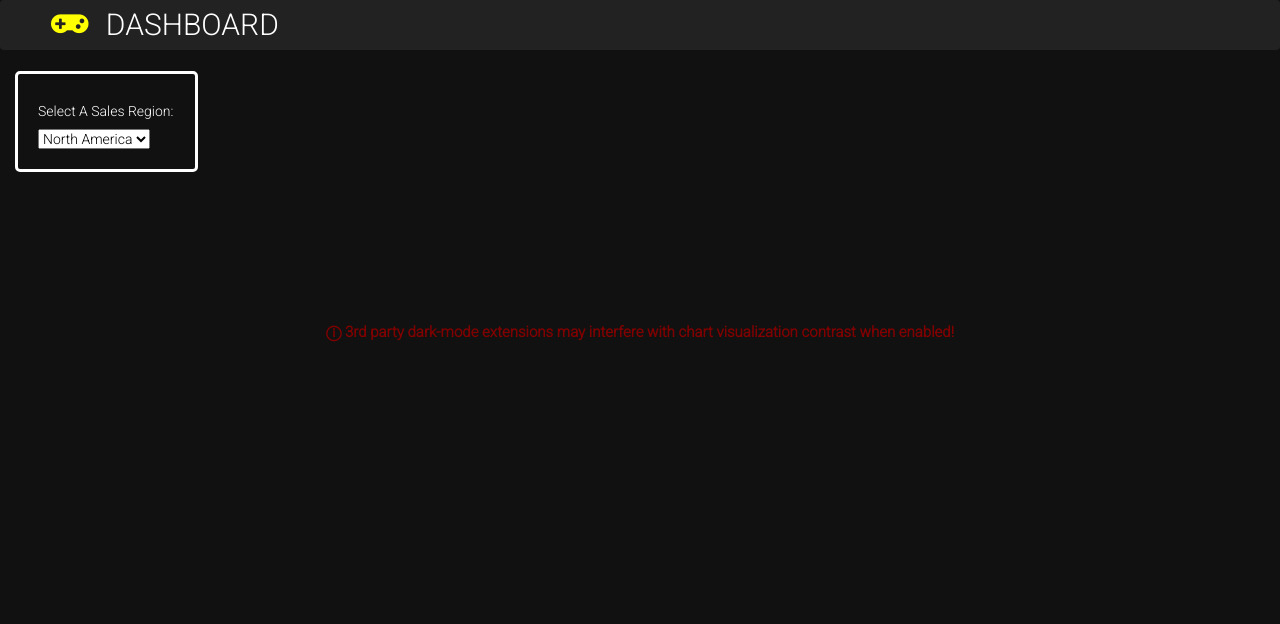
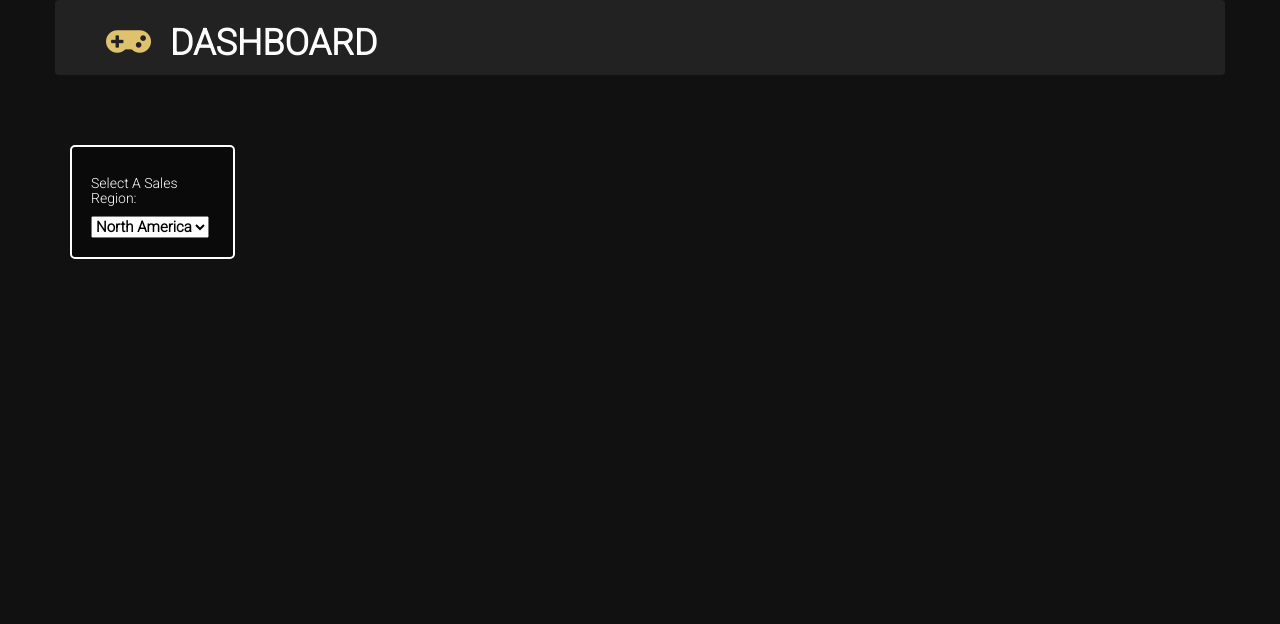
Before and after one commit to mmheredia/Video-Game-Sales-Dashboard, a Flask app: template app/templates/index.html in a window 1280 px wide. Shown: the top 624 px of the page. Run offline with Flask 2, Linux system fonts and the light colour scheme; the template is opened without the code that fills it, so the values that code supplies are empty; some libraries are stand-ins or nearby versions.

Commit message:
Adding changes.

```diff
--- a/app/app.py
+++ b/app/app.py
@@ -54,7 +54,7 @@ def get_static(filename):
 @app.route('/data')
 def datafinder():
     username = "postgres"
-    password = "postgres"
+    password = "1313"
 
     rds_connection_string = f"{username}:{password}@localhost:5432/VideoGamesProject"
     engine = create_engine(f'postgresql://{rds_connection_string}')
@@ -93,7 +93,7 @@ def datafinder():
 @app.route('/linedata')
 def linefinder():
     username = "postgres"
-    password = "postgres"
+    password = "1313"
 
     rds_connection_string = f"{username}:{password}@localhost:5432/VideoGamesProject"
     engine = create_engine(f'postgresql://{rds_connection_string}')
--- a/app/static/css/style.css
+++ b/app/static/css/style.css
@@ -14,12 +14,9 @@ body {
 /* CONTAINER STYLING */
 
 .container {
-  width: 100%;
   padding-bottom: 3rem;
   justify-content: center;
-  align-items: center;
 }
-
 
 /* NAVBAR STYLING */
 
@@ -31,38 +28,71 @@ nav {
   width: 100%;
 }
 
-/* NAVBAR HEADER ICON STYLING */
+/* NAVBAR HEADER STYLING */
 
 i {
-  color: yellow;
+  color: #dec26d;
   padding-right: 10px;
 }
 
-/* NAVBAR HEADER TEXT STYLING */
-
-a {
-  color: white;
+h1 {
+  font-weight: 600;
 }
 
-a:hover {
-  color: yellow;
-  text-decoration: none;
+/* OWL SETTINGS */
+.card .card-body {
+  display: flex;
+  flex-direction: column;
+  align-items: center;
+  justify-content: center;
+  transition: all 0.3s ease;
+  padding-left: 20px;
+  padding-right: 20px;
+  height: 18rem;
 }
 
+.card {
+  border: solid white 3px;
+  border-radius: 10px;
+  background-color: #0a0a0a;
+}
+
+.owl-carousel {
+  padding-bottom: 5rem;
+}
+
+.owl-dots {
+  padding-top: 2rem;
+}
+
+.card-text {
+  text-align: center;
+}
 /* DROPDOWN STYLING */
 
 #selDataset {
-  color:black;
+  color: black;
+  font-weight: 600;
+  font-size: 15px;
 }
+
+.sample-metadata,
+#sample-metadata {
+  background-color: #0a0a0a;
+  color: white;
+  font-family: 'Open Sans', sans-serif;
+  margin: -1px;
+}
+
 div .well {
   border: 0px;
   border-radius: 0px;
   margin-bottom: 5rem;
-  background-color: #111111;
+  background-color: #0a0a0a;
   color: white;
-  border: 3px solid white;
+  border: 2px solid white;
+  font-weight: 600;
   border-radius: 5px;
-  padding: 20px;
 }
 
 /* SIMILAR GRAPH STYLING */
@@ -70,10 +100,14 @@ div .well {
 #pie,
 #line {
   margin-top: 40px;
+  width: 100%;
+}
+
+#line {
+  padding-left: 5rem;
 }
 
 /* FOOTER STYLING */
-
 footer {
   text-align: center;
   padding-top: 10rem;
--- a/app/static/js/script.js
+++ b/app/static/js/script.js
@@ -204,44 +204,49 @@ function lineChart() {
 
     }
 
-    var trace1 = {
+    var NASales = {
       x: sampleYear,
+      name: 'NA Sales',
       y: sampleNASales,
       type: 'scatter'
     };
 
-    var trace2 = {
+    var EUSales = {
       x: sampleYear,
+      name: 'EU Sales',
       y: sampleEUSales,
       type: 'scatter'
     };
 
-    var trace3 = {
+    var JPSales = {
       x: sampleYear,
+      name: 'JP Sales',
       y: sampleJPSales,
       type: 'scatter'
     };
 
-    var trace4 = {
+    var OtherSales = {
       x: sampleYear,
+      name: 'Other Sales',
       y: sampleOtherSales,
       type: 'scatter'
     };
 
-    var trace5 = {
+    var GlobalSales = {
       x: sampleYear,
+      name: 'Global Sales',
       y: sampleGlobalSales,
       type: 'scatter'
     };
 
-    let lineData = [trace1, trace2, trace3, trace4, trace5];
+    let lineData = [NASales, EUSales, JPSales, OtherSales, GlobalSales];
 
     let lineLayout = {
       width: 600,
       height: 400,
       title: `${regionName} Sales Data`,
       xaxis: { title: 'Year' },
-      yaxis: { title: `${regionName} Sales Data ($)` },
+      yaxis: { title: `Sales Data ($)` },
       hovermode: sampleSales,
       plot_bgcolor: 'black',
       paper_bgcolor: '#0d0d0d',
--- a/app/templates/index.html
+++ b/app/templates/index.html
@@ -1,33 +1,40 @@
 <!DOCTYPE html>
 <html lang="en">
+
 <head>
-  <meta charset="UTF-8">
-  <meta http-equiv="X-UA-Compatible" content="IE=edge">
-  <meta name="viewport" content="width=device-width, initial-scale=1.0">
-  <link rel="stylesheet" href="https://pro.fontawesome.com/releases/v5.10.0/css/all.css"
-    integrity="sha384-AYmEC3Yw5cVb3ZcuHtOA93w35dYTsvhLPVnYs9eStHfGJvOvKxVfELGroGkvsg+p"
-    crossorigin="anonymous" />
+  <meta charset="UTF-8" />
+  <meta http-equiv="X-UA-Compatible" content="IE=edge" />
+  <meta name="viewport" content="width=device-width, initial-scale=1.0" />
+  <link rel="icon" href="../static/img/chart.svg" />
+  <link rel="stylesheet" href="https://pro.fontawesome.com/releases/v5.10.0/css/all.css" />
   <link rel="stylesheet"
-    href="https://maxcdn.bootstrapcdn.com/bootstrap/3.3.7/css/bootstrap.min.css">
-  <link rel="stylesheet" href="../static/css/owl.carousel.min.css">
-  <link rel="stylesheet" href="../static/css/owl.theme.default.min.css">
-  <link rel="stylesheet" href="../static/css/style.css">
+    href="https://maxcdn.bootstrapcdn.com/bootstrap/3.3.7/css/bootstrap.min.css" />
+  <link rel="stylesheet" href="../static/css/owl.carousel.min.css" />
+  <link rel="stylesheet" href="../static/css/owl.theme.default.min.css" />
+  <link rel="stylesheet" href="../static/css/style.css" />
   <title>Video Game Dashboard</title>
 </head>
+
 <body>
   <div class="container">
     <div class="row">
       <nav class="navbar">
-        <a class="navbar-head"><i class="fas fa-gamepad"></i>
-          DASHBOARD</a>
+        <h1 class="navbar-head"><i class="fas fa-gamepad"></i> DASHBOARD</h1>
       </nav>
     </div>
-    <div class ="row-fluid">
-      <div class = "col-md-12">
+    <div class="row">
+      <div class="col-md-12">
         <div class="owl-carousel owl-theme">
           {% for item in quotes %}
-          <div class ="item"><h4>{{item}}</h4></div>
+          <div class="card justify-content-center">
+            <div class="card-body">
+              <div class="card-text">
+                <p>{{item}}</p>
+              </div>
+            </div>
+          </div>
           {% endfor %}
+        </div>
       </div>
     </div>
     <div class="row">
@@ -43,31 +50,30 @@
           </select>
         </div>
       </div>
-    </div>
-    <div class="row-fluid">
-      <div class="col-md-6">
+      <div class="col-md-10">
         <div id="bar"></div>
       </div>
+    </div>
+    <div class="row">
       <div class="col-md-6">
         <div id="pie"></div>
       </div>
-    </div>
-    <div class="row-fluid">
-      <div class="col-md-12">
-        <div id="line">
-        </div>
+      <div class="col-md-6">
+        <div id="line"></div>
       </div>
     </div>
   </div>
   <footer>
-    <p>&#9432; 3rd party dark-mode extensions may interfere
-      with chart visualization contrast when enabled!</p>
+    <p>
+      &#9432; 3rd party dark-mode extensions may interfere with
+      chart visualization contrast when enabled!
+    </p>
   </footer>
   <script src="https://d3js.org/d3.v5.min.js"></script>
   <script src="https://cdn.plot.ly/plotly-latest.min.js"></script>
   <script src="static/js/jquery.min.js"></script>
   <script src="static/js/owl.carousel.min.js"></script>
   <script src="static/js/script.js"></script>
-  </script>
 </body>
+
 </html>
```
